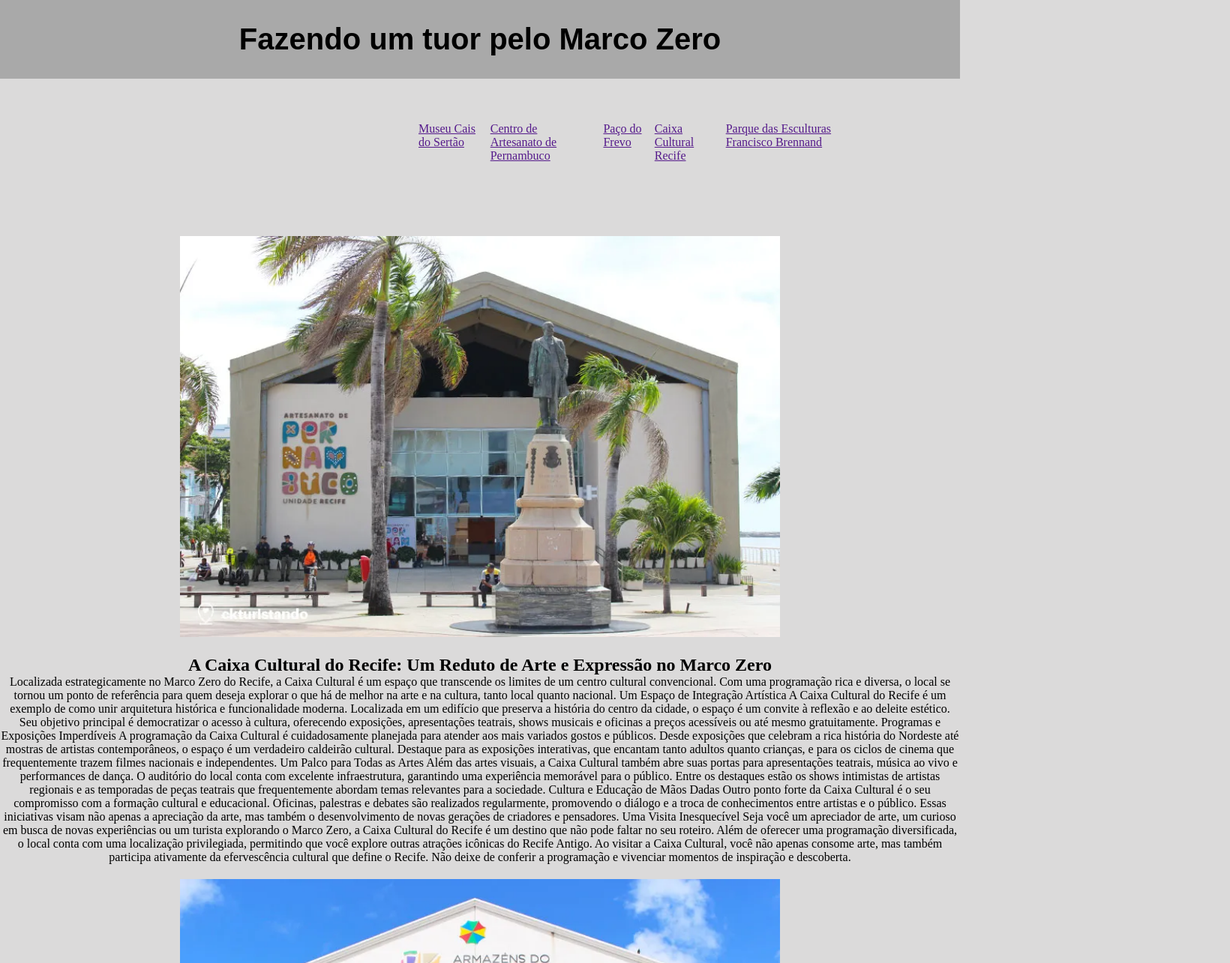
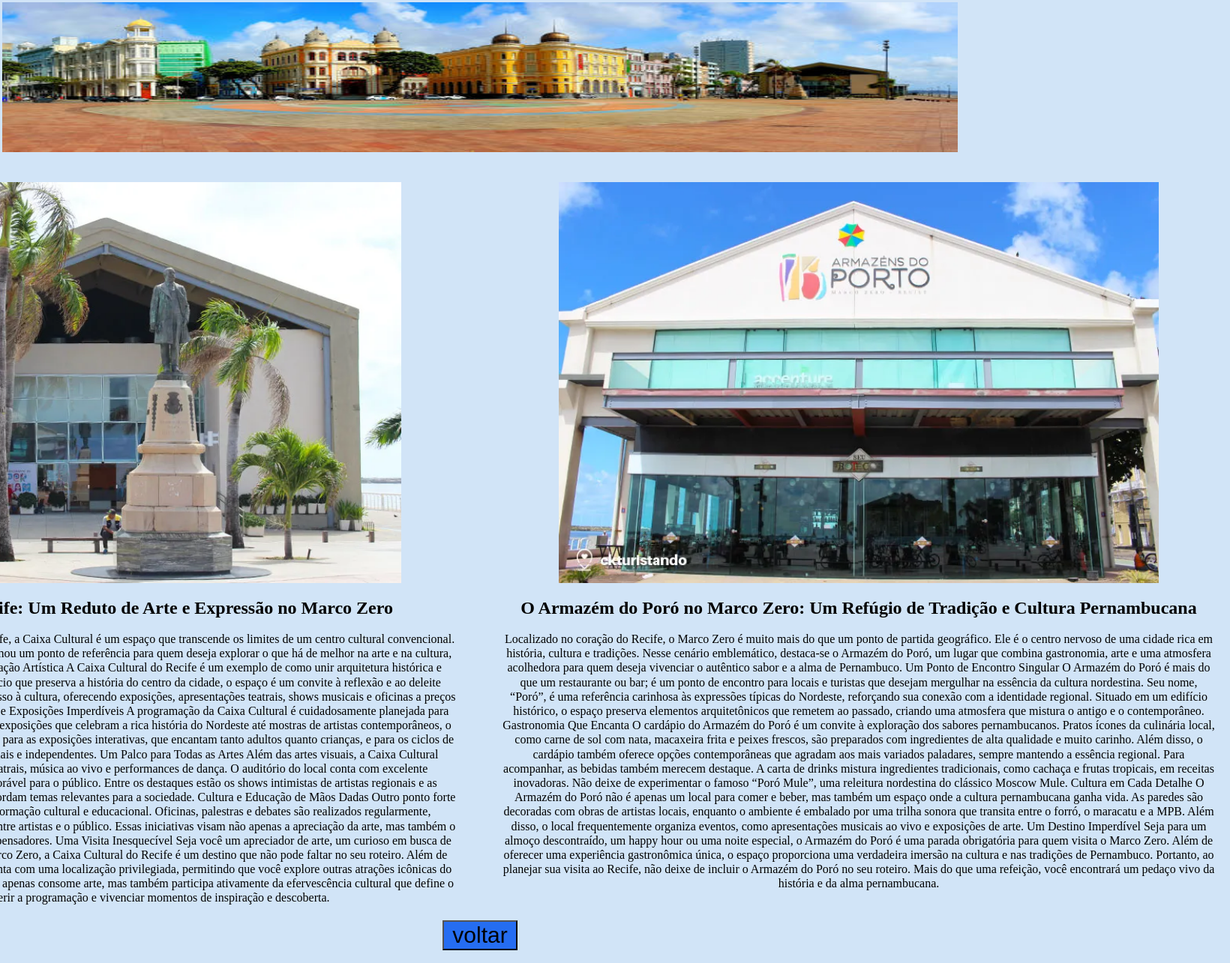
Before and after one commit to CARLOSPMD/marcozero, a plain HTML site: page pagina-02/index.html in a window 1280 px wide. Shown: the top 1285 px of the page at 75% size, 1640 px wide, since content can reach past the window. Drawn offline with Linux system fonts and the light colour scheme.

Commit message:
novas alterações

```diff
--- a/pagina-01/index.html
+++ b/pagina-01/index.html
@@ -3,13 +3,16 @@
 <head>
     <meta charset="UTF-8">
     <meta name="viewport" content="width=device-width, initial-scale=1.0">
-    <link rel="shortcut icon" type="imagem/png" href="/assets/icone.png.png">
+    <link rel="shortcut icon" type="imagem/png" href="/pagina-01/assets/icone.png.png">
     <link rel="stylesheet" href="style.css">
+    <link rel="preconnect" href="https://fonts.googleapis.com">
+    <link rel="preconnect" href="https://fonts.gstatic.com" crossorigin>
+    <link href="https://fonts.googleapis.com/css2?family=Bebas+Neue&display=swap" rel="stylesheet">
     <title>Vem Pro Marco Zero</title>
 </head>
 <body>
         <header>
-
+            <img class="imagem-banner" src="/pagina-01/assets/banner3.jpg" alt="">
         </header>
         <nav><iframe controls="auto" width="400" height="560" src="https://www.youtube.com/embed/8SU-46iDnTE?si=4tx0k7wfJGbvaZoc" title="YouTube video player" frameborder="0" allow="accelerometer; autoplay; clipboard-write; encrypted-media; gyroscope; picture-in-picture; web-share" referrerpolicy="strict-origin-when-cross-origin" allowfullscreen></iframe></nav>
     <main>
--- a/pagina-01/style.css
+++ b/pagina-01/style.css
@@ -12,33 +12,32 @@ body{
     flex: 1 1 100vw;
     background-color: #d1e4f7;
 }
-header, footer{
+h4 strong{
+    font-family: "Bebas Neue", serif;
+    font-weight: 400;
+    font-style: normal;
+}
+footer{
     display: flex;
     margin: 3px;
-    background: #a1a1a1 ;
+    background: #a1a1a1;
 
 }
 
 header{
     flex: 1 1 100vw;
-    height: 300px;
-    background-image: url(/pagina-01/assets/banner3.jpg);
-    background-repeat: no-repeat;
-    background-size:100%;
-    background-position: 0%;
-    font-family:Impact, Haettenschweiler, 'Arial Narrow Bold', sans-serif;
-    z-index: -1;  /* Certificando-se de que a camada fique atrás do conteúdo */
-
+    height: 200px;
+    width: 100%;
 }
 
+.imagem-banner{
+    width: 100%;
+    height: 200px;
+}
 
 nav{
     flex: 1 1 100px;
     padding-top: 20px;
-
-
-
-
 }
 
 main{
@@ -70,8 +69,10 @@ aside{
     font-family: Arial, Helvetica, sans-serif;
     background-color: #cadef3;
     padding-left: 15px;
+}
 
-
+a{
+    text-decoration: none;
 }
 aside h2{
     font-size: 27px;
@@ -84,6 +85,7 @@ aside h3{
     padding-bottom: 10px;
 
 }
+
 footer{
     flex: 1 1 100vw;
     height: 70px;
--- a/pagina-02/index.html
+++ b/pagina-02/index.html
@@ -3,83 +3,57 @@
 <head>
     <meta charset="UTF-8">
     <meta name="viewport" content="width=device-width, initial-scale=1.0">
+    <link rel="shortcut icon" type="imagem/png" href="/pagina-02/assets/icone.png.png">
     <link rel="stylesheet" href="/pagina-02/style.css">
     <script src="Script.js"></script>
     <title>Marco zero tuor</title>
 </head>
 <body>
     <header>
-            <H1>Fazendo um tuor pelo Marco Zero</H1>
+        <img class="imagem-banner" src="/pagina-02/assets/banner3.jpg" alt="">
     </header>
-        <nav>
-            <ul>
-                <li> <a href="">Museu Cais do Sertão</a> </li>
-                <li><a href="">Centro de Artesanato de Pernambuco</a></li>
-                <li><a href="">Paço do Frevo</a></li>
-                <li><a href="">Caixa Cultural Recife</a></li>
-                <li><a href="">Parque das Esculturas Francisco Brennand</a></li>
-            </ul>
-        </nav>
-        <section>
-            <article>
-
+            <div class="container">
+                        <div class="item-1">
                             <img src="/pagina-02/assets/caixa-cultural-do-recife.webp" alt="">
-
                             <h2>A Caixa Cultural do Recife: Um Reduto de Arte e Expressão no Marco Zero</h2>
+                            <br>
                             <p>Localizada estrategicamente no Marco Zero do Recife, a Caixa Cultural é um espaço que transcende os limites de um centro cultural convencional. Com uma programação rica e diversa, o local se tornou um ponto de referência para quem deseja explorar o que há de melhor na arte e na cultura, tanto local quanto nacional.
-
                                     Um Espaço de Integração Artística
-
                                     A Caixa Cultural do Recife é um exemplo de como unir arquitetura histórica e funcionalidade moderna. Localizada em um edifício que preserva a história do centro da cidade, o espaço é um convite à reflexão e ao deleite estético. Seu objetivo principal é democratizar o acesso à cultura, oferecendo exposições, apresentações teatrais, shows musicais e oficinas a preços acessíveis ou até mesmo gratuitamente.
-
                                     Programas e Exposições Imperdíveis
-
                                     A programação da Caixa Cultural é cuidadosamente planejada para atender aos mais variados gostos e públicos. Desde exposições que celebram a rica história do Nordeste até mostras de artistas contemporâneos, o espaço é um verdadeiro caldeirão cultural. Destaque para as exposições interativas, que encantam tanto adultos quanto crianças, e para os ciclos de cinema que frequentemente trazem filmes nacionais e independentes.
-
                                     Um Palco para Todas as Artes
-
                                     Além das artes visuais, a Caixa Cultural também abre suas portas para apresentações teatrais, música ao vivo e performances de dança. O auditório do local conta com excelente infraestrutura, garantindo uma experiência memorável para o público. Entre os destaques estão os shows intimistas de artistas regionais e as temporadas de peças teatrais que frequentemente abordam temas relevantes para a sociedade.
-
                                     Cultura e Educação de Mãos Dadas
-
                                     Outro ponto forte da Caixa Cultural é o seu compromisso com a formação cultural e educacional. Oficinas, palestras e debates são realizados regularmente, promovendo o diálogo e a troca de conhecimentos entre artistas e o público. Essas iniciativas visam não apenas a apreciação da arte, mas também o desenvolvimento de novas gerações de criadores e pensadores.
-
                                     Uma Visita Inesquecível
-
                                     Seja você um apreciador de arte, um curioso em busca de novas experiências ou um turista explorando o Marco Zero, a Caixa Cultural do Recife é um destino que não pode faltar no seu roteiro. Além de oferecer uma programação diversificada, o local conta com uma localização privilegiada, permitindo que você explore outras atrações icônicas do Recife Antigo.
-
                                     Ao visitar a Caixa Cultural, você não apenas consome arte, mas também participa ativamente da efervescência cultural que define o Recife. Não deixe de conferir a programação e vivenciar momentos de inspiração e descoberta.
 
                                 </p>
+                            </div>
 
 
+                            <div class="item-2">
                                     <img src="/pagina-02/assets/armazens-do-porto.webp" alt="">
                                     <h2>O Armazém do Poró no Marco Zero: Um Refúgio de Tradição e Cultura Pernambucana</h2>
+                                    <br>
+                                    <p>Localizado no coração do Recife, o Marco Zero é muito mais do que um ponto de partida geográfico. Ele é o centro nervoso de uma cidade rica em história, cultura e tradições. Nesse cenário emblemático, destaca-se o Armazém do Poró, um lugar que combina gastronomia, arte e uma atmosfera acolhedora para quem deseja vivenciar o autêntico sabor e a alma de Pernambuco.
+                                    Um Ponto de Encontro Singular
+                                    O Armazém do Poró é mais do que um restaurante ou bar; é um ponto de encontro para locais e turistas que desejam mergulhar na essência da cultura nordestina. Seu nome, “Poró”, é uma referência carinhosa às expressões típicas do Nordeste, reforçando sua conexão com a identidade regional. Situado em um edifício histórico, o espaço preserva elementos arquitetônicos que remetem ao passado, criando uma atmosfera que mistura o antigo e o contemporâneo.
+                                    Gastronomia Que Encanta
+                                    O cardápio do Armazém do Poró é um convite à exploração dos sabores pernambucanos. Pratos ícones da culinária local, como carne de sol com nata, macaxeira frita e peixes frescos, são preparados com ingredientes de alta qualidade e muito carinho. Além disso, o cardápio também oferece opções contemporâneas que agradam aos mais variados paladares, sempre mantendo a essência regional.
+                                    Para acompanhar, as bebidas também merecem destaque. A carta de drinks mistura ingredientes tradicionais, como cachaça e frutas tropicais, em receitas inovadoras. Não deixe de experimentar o famoso “Poró Mule”, uma releitura nordestina do clássico Moscow Mule.
+                                    Cultura em Cada Detalhe
+                                    O Armazém do Poró não é apenas um local para comer e beber, mas também um espaço onde a cultura pernambucana ganha vida. As paredes são decoradas com obras de artistas locais, enquanto o ambiente é embalado por uma trilha sonora que transita entre o forró, o maracatu e a MPB. Além disso, o local frequentemente organiza eventos, como apresentações musicais ao vivo e exposições de arte.
+                                    Um Destino Imperdível
+                                    Seja para um almoço descontraído, um happy hour ou uma noite especial, o Armazém do Poró é uma parada obrigatória para quem visita o Marco Zero. Além de oferecer uma experiência gastronômica única, o espaço proporciona uma verdadeira imersão na cultura e nas tradições de Pernambuco.
+                                    Portanto, ao planejar sua visita ao Recife, não deixe de incluir o Armazém do Poró no seu roteiro. Mais do que uma refeição, você encontrará um pedaço vivo da história e da alma pernambucana.</p>
+                            </div>
+                            <br>
 
-                    <p>Localizado no coração do Recife, o Marco Zero é muito mais do que um ponto de partida geográfico. Ele é o centro nervoso de uma cidade rica em história, cultura e tradições. Nesse cenário emblemático, destaca-se o Armazém do Poró, um lugar que combina gastronomia, arte e uma atmosfera acolhedora para quem deseja vivenciar o autêntico sabor e a alma de Pernambuco.
-
-                        Um Ponto de Encontro Singular
-
-                        O Armazém do Poró é mais do que um restaurante ou bar; é um ponto de encontro para locais e turistas que desejam mergulhar na essência da cultura nordestina. Seu nome, “Poró”, é uma referência carinhosa às expressões típicas do Nordeste, reforçando sua conexão com a identidade regional. Situado em um edifício histórico, o espaço preserva elementos arquitetônicos que remetem ao passado, criando uma atmosfera que mistura o antigo e o contemporâneo.
-
-                        Gastronomia Que Encanta
-
-                        O cardápio do Armazém do Poró é um convite à exploração dos sabores pernambucanos. Pratos ícones da culinária local, como carne de sol com nata, macaxeira frita e peixes frescos, são preparados com ingredientes de alta qualidade e muito carinho. Além disso, o cardápio também oferece opções contemporâneas que agradam aos mais variados paladares, sempre mantendo a essência regional.
-
-                        Para acompanhar, as bebidas também merecem destaque. A carta de drinks mistura ingredientes tradicionais, como cachaça e frutas tropicais, em receitas inovadoras. Não deixe de experimentar o famoso “Poró Mule”, uma releitura nordestina do clássico Moscow Mule.
-
-                        Cultura em Cada Detalhe
-
-                        O Armazém do Poró não é apenas um local para comer e beber, mas também um espaço onde a cultura pernambucana ganha vida. As paredes são decoradas com obras de artistas locais, enquanto o ambiente é embalado por uma trilha sonora que transita entre o forró, o maracatu e a MPB. Além disso, o local frequentemente organiza eventos, como apresentações musicais ao vivo e exposições de arte.
-
-                        Um Destino Imperdível
-
-                        Seja para um almoço descontraído, um happy hour ou uma noite especial, o Armazém do Poró é uma parada obrigatória para quem visita o Marco Zero. Além de oferecer uma experiência gastronômica única, o espaço proporciona uma verdadeira imersão na cultura e nas tradições de Pernambuco.
-
-                        Portanto, ao planejar sua visita ao Recife, não deixe de incluir o Armazém do Poró no seu roteiro. Mais do que uma refeição, você encontrará um pedaço vivo da história e da alma pernambucana.</p>
-<br>
-            </article>
-        </section>
+            </div>
+            <button class="botão"><a href="/pagina-01/index.html">voltar</a> </button>
         <footer>
           <p>© 2024 Marco Zero - Todos os direitos reservados.</p>
         </footer>
--- a/pagina-02/style.css
+++ b/pagina-02/style.css
@@ -3,51 +3,98 @@
     padding: 0;
     box-sizing: border-box;
 }
+
 body{
-    background-color: rgb(219, 218, 218);
+    display: flex;
+    flex-wrap: wrap ;
+    margin: 3px;
+    background-color: #d1e4f7;
 }
-header{
-    background-color:darkgray;
 
+
+
+footer{
+    display: flex;
+    margin: 3px;
+    flex: 1 1 100vw;
+    height: 70px;
+    background-color: #50524c;
+    margin: 0;
 }
-nav{
-    display: flex;
-    margin: 0px 150px 20px 150px ;
 
-}
-h1{
-    text-align: center;
-    padding: 30px 0px 30px 0px;
-    font-family: sans-serif;
-    font-size: 40px;
+footer > p {
+    margin: auto;
+    color: aliceblue;
+    font-size: 16px;
 
 }
 
-ul{
-   display: flex;
-   list-style-type: none;
-   margin-left: 400px;
-   padding: 50px 0px 50px 0px;
+header{
+    flex: 1 1 100vw;
+    height: 200px;
+    width: 100%;
+
 }
 
-li{
-    margin: 8px;
+.imagem-banner{
+    width: 100%;
+    height: 200px;
+    margin: auto;
+}
 
+.botão{
+    display: flex;
+    width: 100px;
+    height: 40px;
+    align-items: center;
+    justify-content: center;
+    background-color: #256df1;
+    margin-bottom: 20px;
+}
+
+a{
+    text-decoration: none;
+    font-size: 30px;
+    color: #000;
+}
+
+body, button{
+    justify-content: center;
 
 }
 img{
     width: 800px;
     margin: 20px;
 }
-section{
+
+.container{
     display: flex;
-   justify-content: center;
+    padding: 20px;
+    text-align: center;
+    margin: 0;
 }
-article{
-    text-align: center;
+
+.item-1{
+    display: flex;
+    width: 950px;
+    flex-direction: column;
+    align-items: center;
+    margin-right: 30px;
+
+
 }
-footer{
-    text-align: center;
-    padding: 30px 0px 30px 0px;
-    background-color: darkgrey;
+
+.item-2{
+    display: flex;
+    width: 950px;
+    flex-direction: column;
+    align-items: center;
+    margin-left: 30px;
 }
+
+
+
+p{
+    font-size: 16px;
+    line-height: 1.2;
+}
```
Also changed, not shown: pagina-02/assets/banner3.jpg (added), pagina-02/assets/icone.png.png (added). Lines whose indentation alone changed are shown as unchanged.
